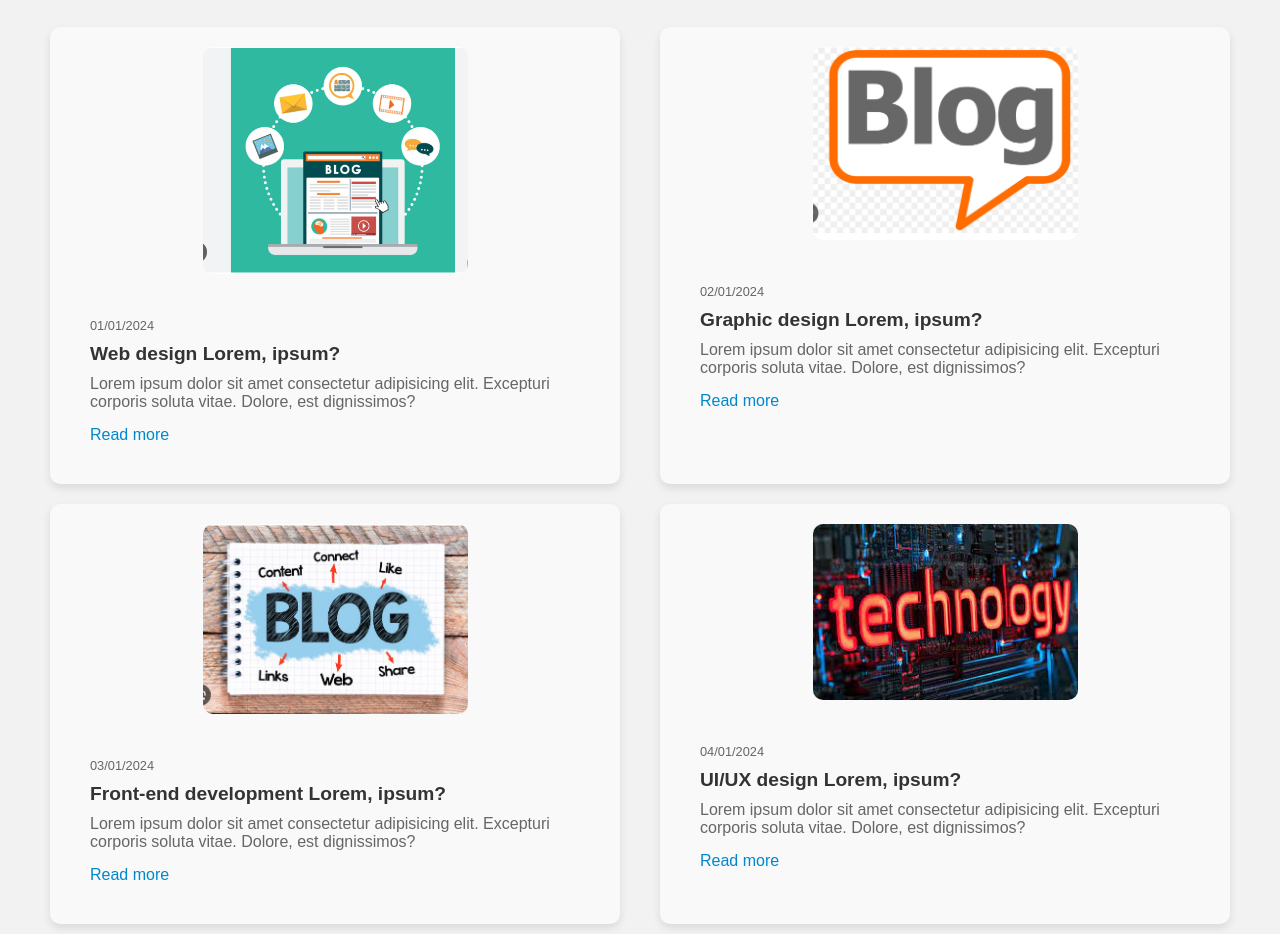
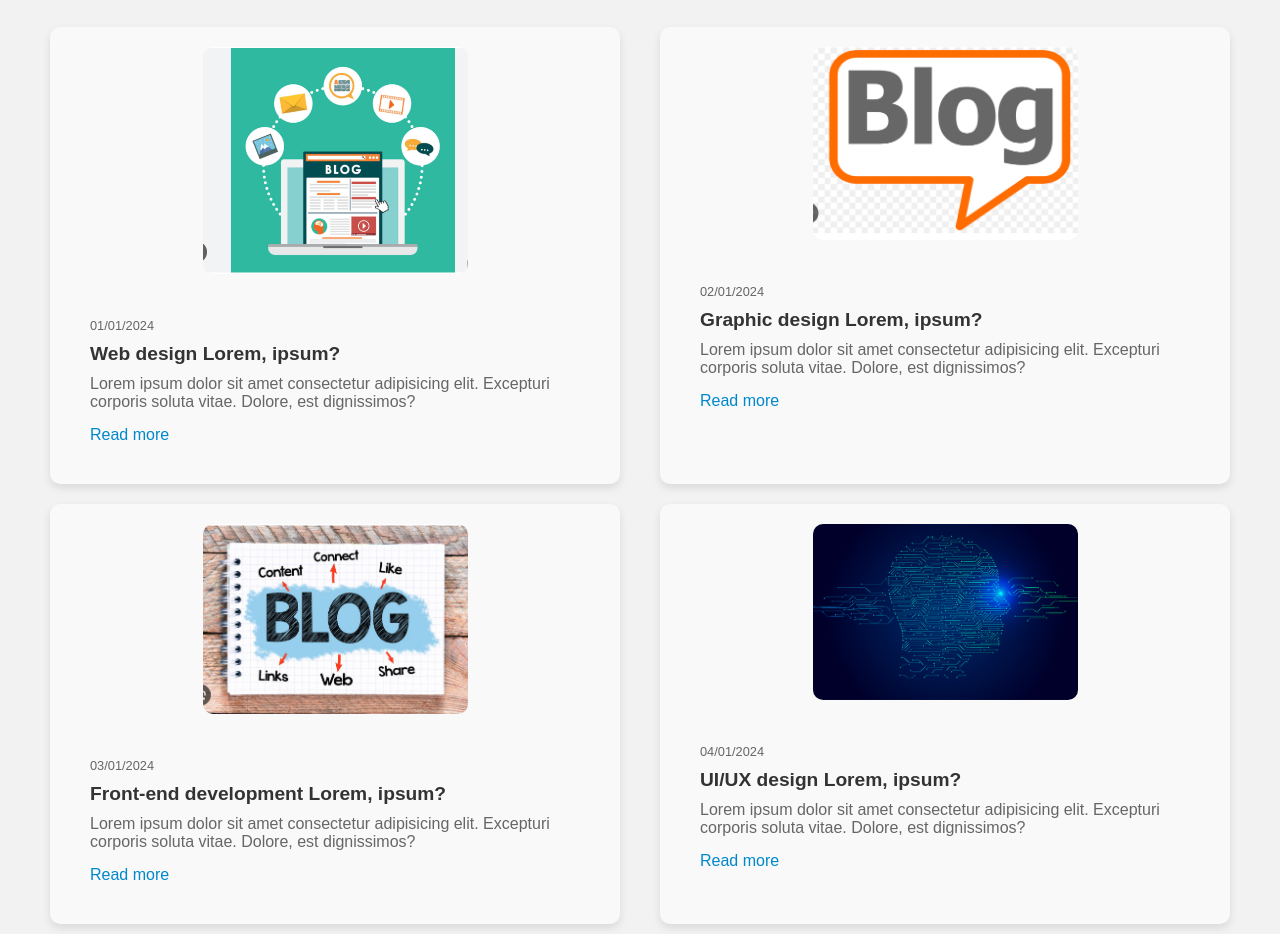
Before and after one commit to Sam559I/Portfolio, a plain HTML site: page blog.html in a window 1280 px wide. Shown: the part 163-1097 px from the top of the page. Drawn offline with Linux system fonts and the light colour scheme.

Commit message:
add mock resume and change blog pic

```diff
--- a/blog.html
+++ b/blog.html
@@ -68,7 +68,7 @@
                 <div class="blog-post">
                     <div class="blog-box">
                         <div class="blog-img">
-                            <img src="img/blog1.jpg" alt="blog 4 pic">
+                            <img src="img/blog.png" alt="blog 4 pic">
                         </div>
                         <div class="blog-text">
                             <span>04/01/2024</span>
```
Also changed, not shown: 1 other file.
